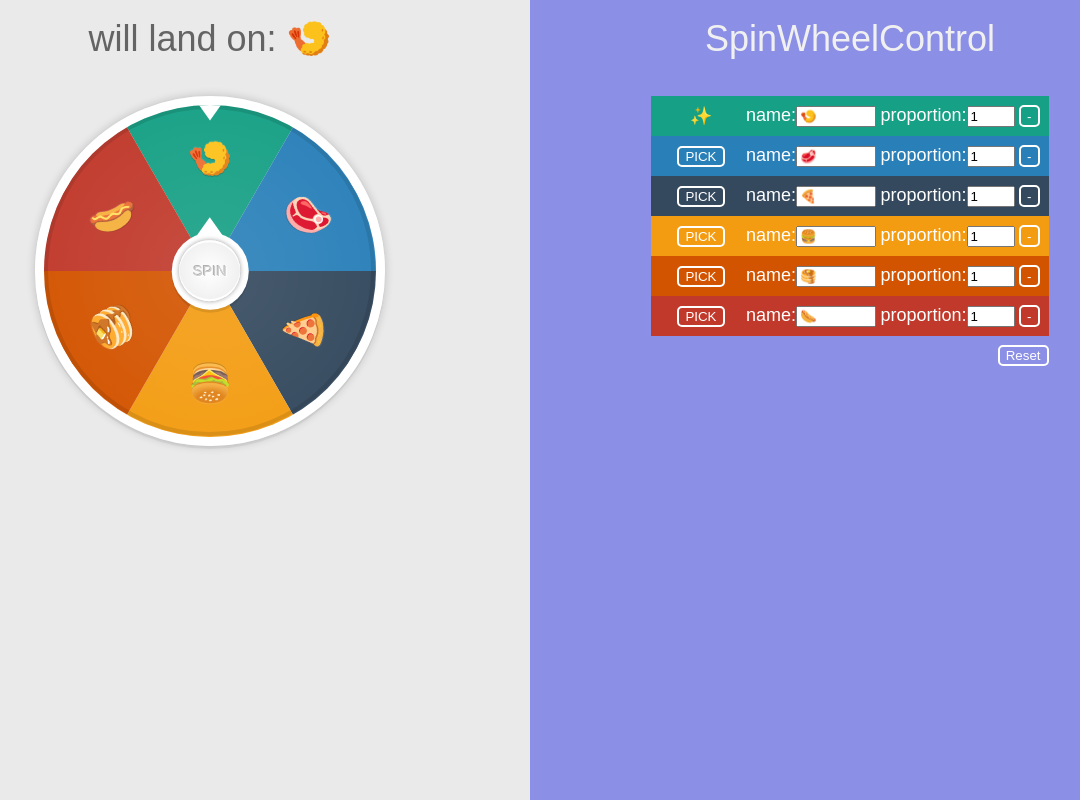
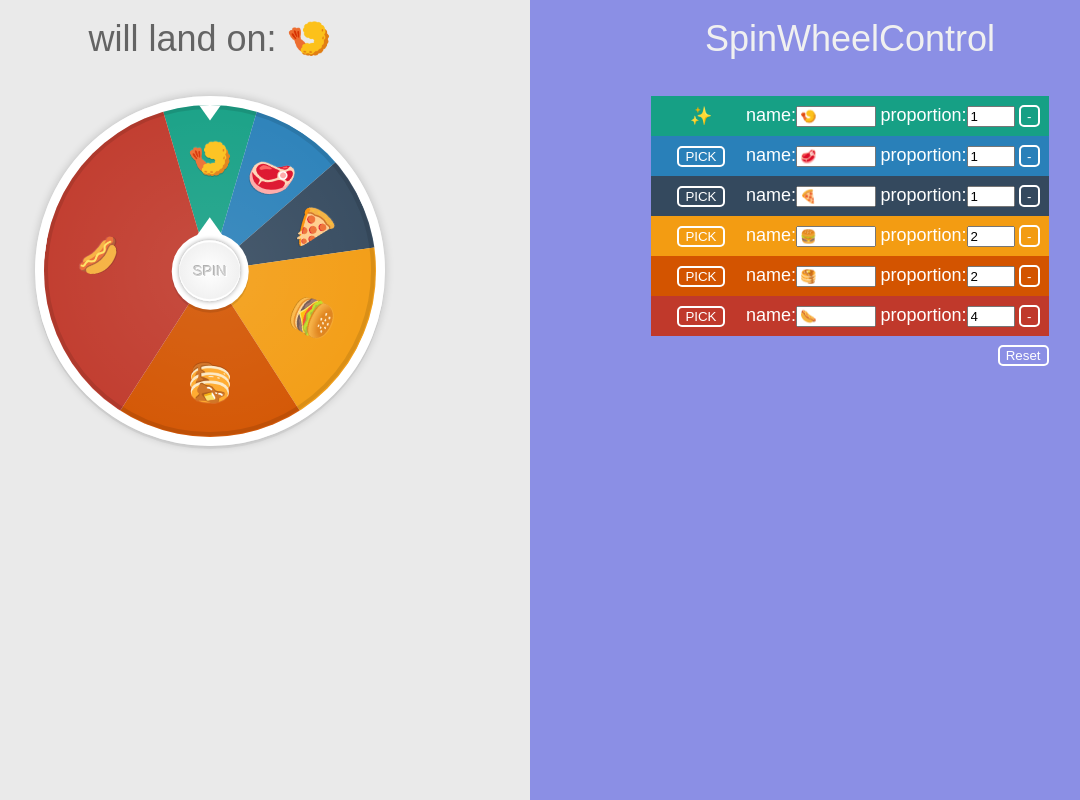
Before and after one commit to bigiCrab/react-spin-wheel, a React (Create React App) app: page / in a window 1280 px wide. Shown: the whole page, without its empty margins (110-1190 px from the left). Built offline with nearby package versions, Linux system fonts and the light colour scheme.

Commit message:
add proportion feature

```diff
--- a/src/App.tsx
+++ b/src/App.tsx
@@ -39,17 +39,17 @@ const SPIN_WHEEL_SETTING: SpinWheelSetting = {
     {
       name: "🍔",
       bgColor: "#f39c12",
-      proportion: 1,
+      proportion: 2,
     },
     {
       name: "🥞",
       bgColor: "#d35400",
-      proportion: 1,
+      proportion: 2,
     },
     {
       name: "🌭",
       bgColor: "#c0392b",
-      proportion: 1,
+      proportion: 4,
     },
   ],
   ux: {
--- a/src/components/spin-wheel/spin-wheel.component.tsx
+++ b/src/components/spin-wheel/spin-wheel.component.tsx
@@ -21,17 +21,25 @@ const SpinWheel = ({
 
   // TODO here is sus, find a better way to update calcDegree
   // calc the angle of the prizes board sector
-  const [prizeSectionDegree, setPrizeSectionDegree] = useState(
-    360 / prizes.length
+  const [prizesSectionDegree, setPrizesSectionDegree] = useState<number[]>(
+    Array(prizes.length).fill(0)
   );
   useEffect(() => {
-    // TODO when detelling prizes, board has delayed update(cause flashing)
-    setPrizeSectionDegree((pre) => 360 / prizes.length);
-  }, [prizes.length]);
+    // TODO fix - when detelling prizes, board has delayed update(cause flashing)
+    setPrizesSectionDegree(() => {
+      let sumOfProportion = prizes.reduce((pre, curr) => {
+        return pre + curr.proportion;
+      }, 0);
+
+      return prizes.map((prize) => {
+        return (360 / sumOfProportion) * prize.proportion;
+      });
+    });
+  }, [...prizes.map((prize) => prize.proportion)]);
 
   // use to draw clipPath of the prizes, the center of the graph is {deg}
   function calcClipPath(deg: number): string {
-    if (deg === Infinity) return "";
+    if (deg === Infinity || isNaN(deg)) return "";
     let theta = (deg / 2 / 180) * Math.PI;
     let dx = Math.sin(theta) * 100 * 2;
     let dy = Math.cos(theta) * 100 * 2;
@@ -58,24 +66,36 @@ const SpinWheel = ({
     return () => {
       // TODO copy from codepen, change to english comment, define better variables name
       setInnerWheelRotate((lastRotate) => {
-        if (prizeSectionDegree === Infinity) {
+        if (prizesSectionDegree.length === 0) {
           return lastRotate;
         }
         // 將新base度數改為360倍數(方便計算)
         var newBaseDegree =
           baseDegree + lastRotate - ((baseDegree + lastRotate) % 360);
         // 決定要落在哪區的度數，位於中間
-        var landOnDegreeCenter = prizeSectionDegree * landOnIdx;
+        var landOnDegreeCenter = getInitPrizeRotate(landOnIdx);
         // 決定要落在這區的哪個範圍，可以選擇只落在前半，注意不要偏差太多跑到別區
         var landOnDegreeOffset = getRandomIntBetween(
-          landOnDegreeCenter - (prizeSectionDegree / 2) * 0.9,
-          landOnDegreeCenter + (prizeSectionDegree / 2) * 0.9
+          landOnDegreeCenter - (prizesSectionDegree[landOnIdx] / 2) * 0.9,
+          landOnDegreeCenter + (prizesSectionDegree[landOnIdx] / 2) * 0.9
         );
         // 因為轉盤順序是向右，轉的動作是向左，所以要用 360-算出度數
         var landOnDegree = 360 - landOnDegreeOffset;
         return newBaseDegree + landOnDegree;
       });
     };
+  }
+
+  function getInitPrizeRotate(index: number) {
+    if (prizesSectionDegree.length === 0) return 0;
+
+    let startOffSet = prizesSectionDegree[0] / 2;
+    let endOffSet = prizesSectionDegree[index] / 2;
+    let sumToIndexDegree = 0;
+    for (let i = 0; i <= index; i++) {
+      sumToIndexDegree += prizesSectionDegree[i];
+    }
+    return sumToIndexDegree - startOffSet - endOffSet;
   }
 
   return (
@@ -94,17 +114,17 @@ const SpinWheel = ({
                 className="sector"
                 key={i}
                 style={{
-                  rotate: `${prizeSectionDegree * i}deg`,
+                  rotate: `${getInitPrizeRotate(i)}deg`,
                   color: `${prize.color}`,
                   backgroundColor: `${prize.bgColor}`,
-                  clipPath: calcClipPath(prizeSectionDegree),
+                  clipPath: calcClipPath(prizesSectionDegree[i]),
                 }}
               >
                 <span
                   className="prize"
                   style={{
                     // TODO find a way to clip text
-                    shapeOutside: calcClipPath(prizeSectionDegree),
+                    shapeOutside: calcClipPath(prizesSectionDegree[i]),
                   }}
                 >
                   {prize.name}
```
